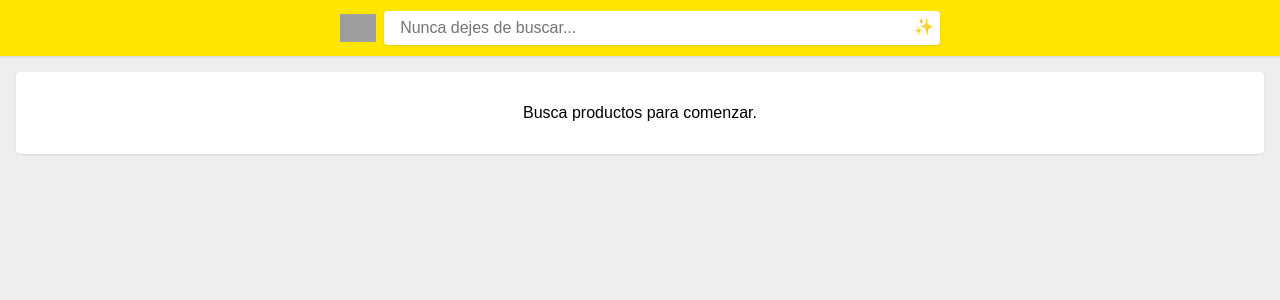
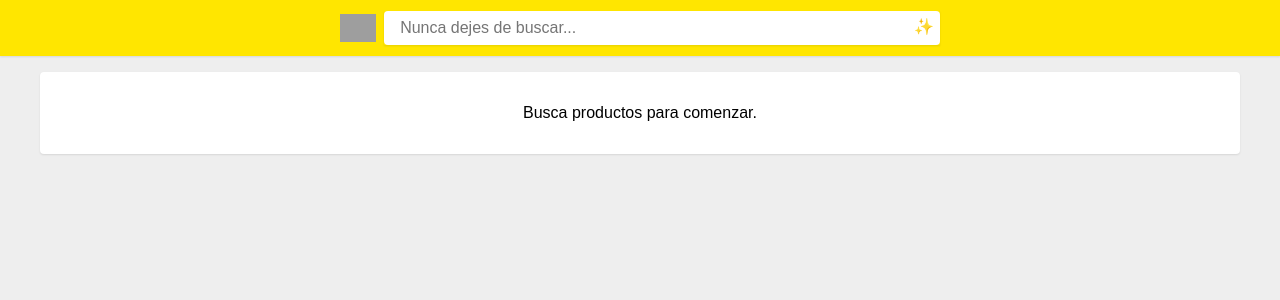
Before and after one commit to pabloppizarro/meli-products-finder, a Next.js app: page / in a window 1280 px wide. Shown: the top 300 px of the page. Built offline with nearby package versions, Linux system fonts and the light colour scheme; grey boxes are pictures that could not be loaded; a web font is replaced by a local one.

Commit message:
refactor pages desktop sizes

```diff
--- a/src/app/page.tsx
+++ b/src/app/page.tsx
@@ -1,8 +1,10 @@
 import styles from "@/styles/pages/page.module.scss";
 export default function Home() {
   return (
-    <section className={styles.home}>
-      <p>Busca productos para comenzar.</p>
+    <section className={styles.homePage}>
+      <div className={styles.content}>
+        <p>Busca productos para comenzar.</p>
+      </div>
     </section>
   );
 }
--- a/styles/_constants.scss
+++ b/styles/_constants.scss
@@ -3,3 +3,5 @@ $meli-hover-shadow: 0 25px 20px 0 rgba(0, 0, 0, 0.16),
   0 -1px 2px 0 rgba(0, 0, 0, 0.1);
 $meli-sm-radius: 4px;
 $meli-md-radius: 6px;
+$desktop-page-min-width: 885px;
+$desktop-page-max-width: 1200px;
--- a/styles/pages/items-page.module.scss
+++ b/styles/pages/items-page.module.scss
@@ -12,7 +12,8 @@
 
     @include r.desktop {
       padding: 0 1rem;
-      max-width: 1200px;
+      min-width: co.$desktop-page-min-width;
+      max-width: co.$desktop-page-max-width;
       border-radius: co.$meli-md-radius;
     }
   }
--- a/styles/pages/page.module.scss
+++ b/styles/pages/page.module.scss
@@ -1,28 +1,18 @@
 /* Enable hover only on non-touch devices */
-@use "../constants" as *;
-.home {
-  padding: 1rem;
-  background-color: white;
-  margin: 1rem;
-  border-radius: 4px;
-  text-align: center;
-  box-shadow: $meli-shadow;
-}
+@use "../constants" as co;
+@use "../responsive" as r;
+.homePage {
+  .content {
+    padding: 1rem;
+    margin: 0 auto;
+    background-color: white;
+    text-align: center;
+    box-shadow: co.$meli-shadow;
+    border-radius: co.$meli-sm-radius;
 
-@media (hover: hover) and (pointer: fine) {
-  .card:hover {
-    background: rgba(var(--card-rgb), 0.1);
-    border: 1px solid rgba(var(--card-border-rgb), 0.15);
-  }
-
-  .card:hover span {
-    transform: translateX(4px);
+    @include r.desktop {
+      min-width: co.$desktop-page-min-width;
+      max-width: co.$desktop-page-max-width;
+    }
   }
 }
-
-/*Desktop */
-@media (min-width: 1120px) and (max-width: 1920px) {
-  .grid {
-    grid-template-columns: repeat(2, 50%);
-  }
-}
```
